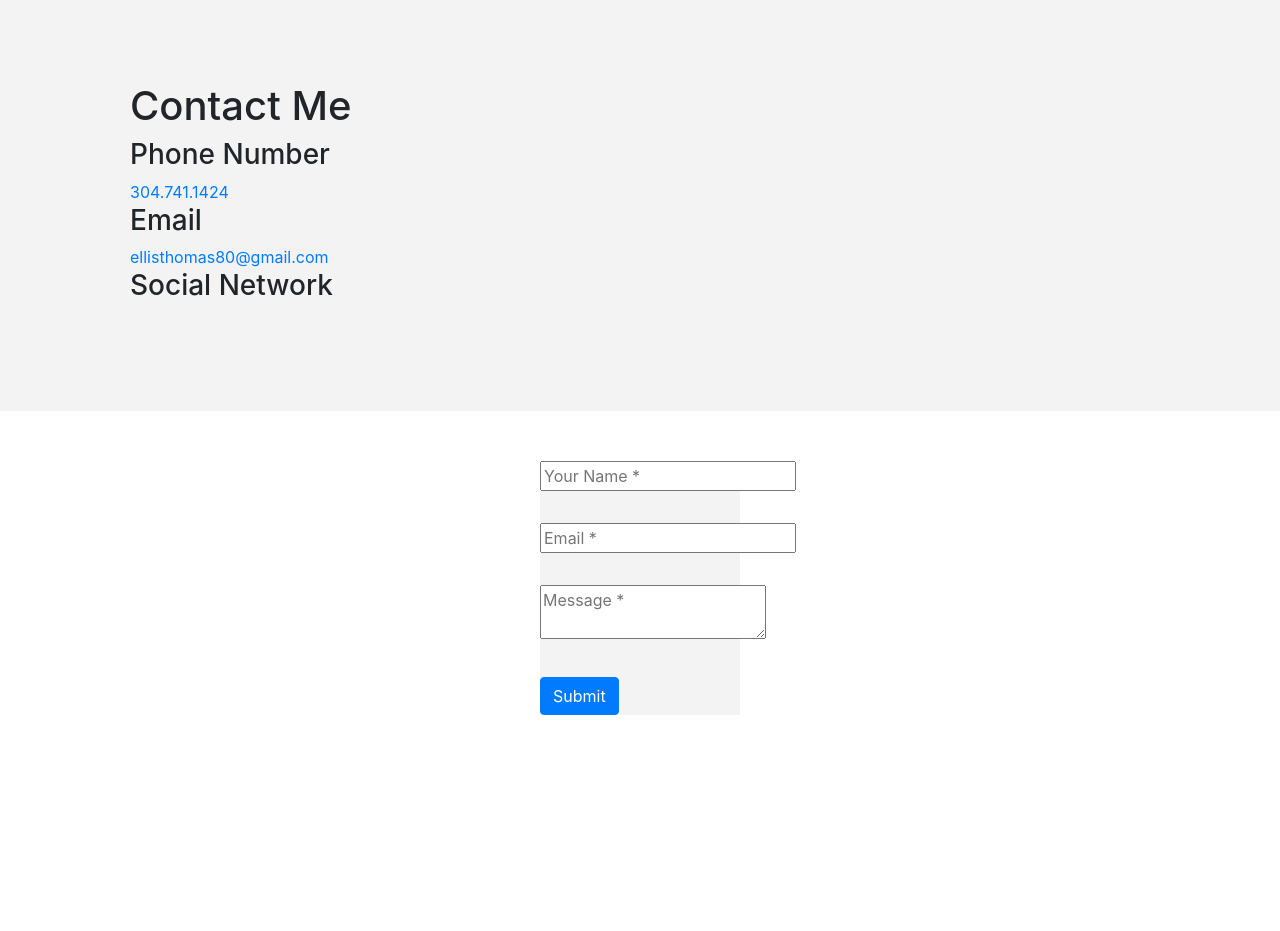
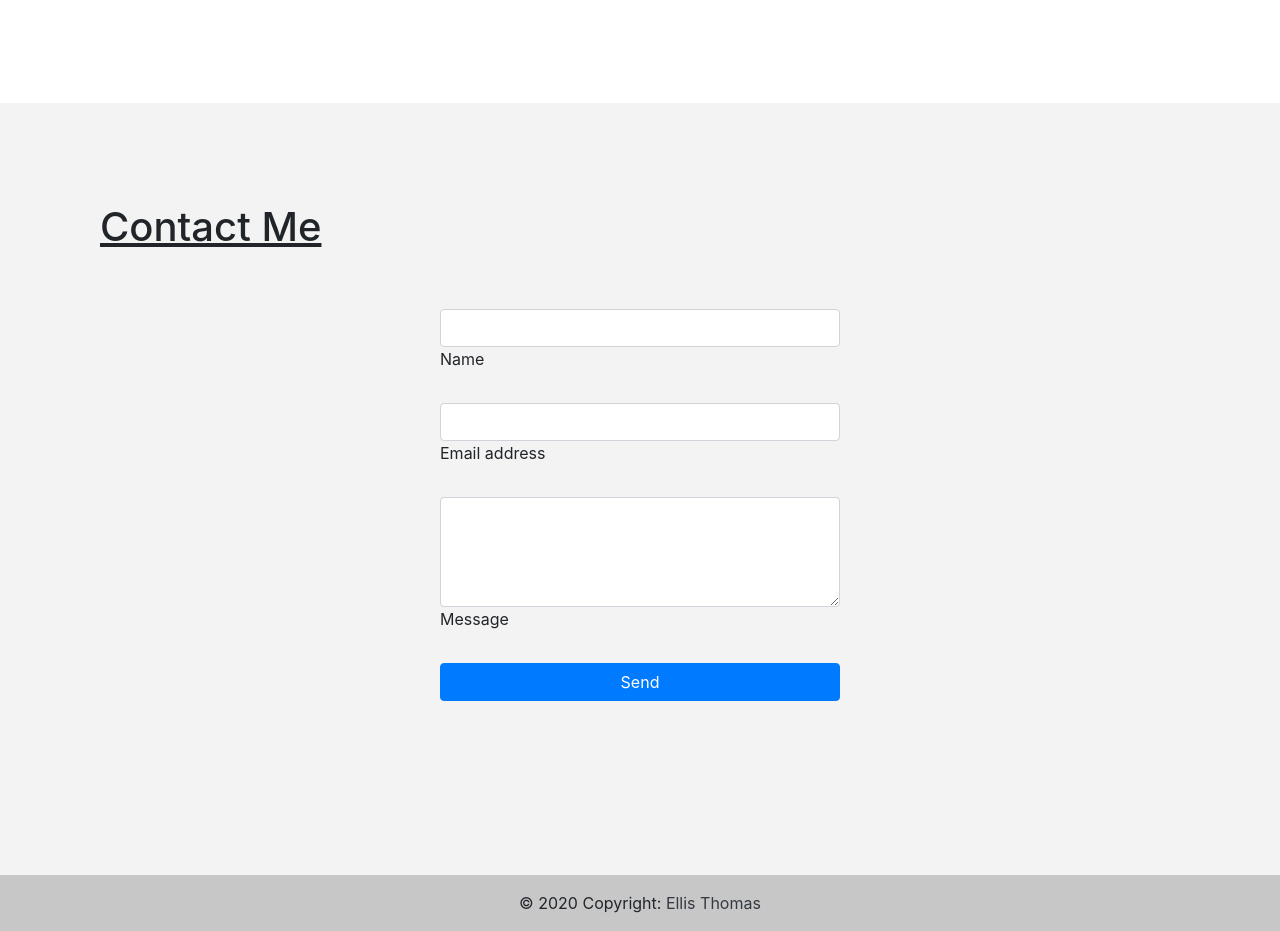
Before and after one commit to ellisthomas/tshirt, a website: page index.html in a window 1280 px wide. Shown: the part 1540-2471 px from the top of the page. Before the commit the page ends 2255 px from the top, so only its background shows below. Drawn offline with nearby package versions, Linux system fonts and the light colour scheme.

Commit message:
contact section

```diff
--- a/index.html
+++ b/index.html
@@ -8,27 +8,23 @@
     <link rel="stylesheet" type="text/css" href="node_modules/bootstrap/dist/css/bootstrap.css">
     <link rel="stylesheet" type="text/css" href="./styles/main.css">
     <link rel="stylesheet" href="https://cdnjs.cloudflare.com/ajax/libs/font-awesome/4.7.0/css/font-awesome.min.css">
-
     <title>E3 Designs</title>
 </head>
 
 <body>
-
-
     <!-- nav -->
-         <nav class="navbar navbar-inverse fixed-top justify-content-center">
+    <nav class="navbar navbar-expand sticky-top justify-content-center">
         <div class="container-fluid">
             <ul class="mx-auto">
                 <li><a href="#designs">DESIGNS</a></li>
                 <li><a href="#services">SERVICES</a></li>
-                    <li><a href="#projects">PROJECTS</a></li>
-                    <li><a href="#about">ABOUT</a></li>
+                <!-- <li><a href="#projects">PROJECTS</a></li> -->
+                <!-- <li><a href="#about">ABOUT</a></li> -->
                 <li><a href="#contact">CONTACT</a></li>
                 <!-- <li><a href="#contact">CONTACT</a></li> -->
             </ul>
         </div>
     </nav>
-
     <section>
         <div class="section" id="home" data-stellar-background-ratio="0.5">
             <h1>Hello, world!</h1>
@@ -39,6 +35,7 @@
     <!-- nav -->
     <!-- gallery -->
     <div class="section" class="container-fluid page-top" id="designs">
+        <h1><u>Designs</u></h1>
         <div class="row">
             <div class="gallery col-lg-3 col-md-4 col-xs-6 thumb">
                 <a href="node_modules/lightbox2/dist/images/powerful-lrg.jpg" data-lightbox="mygallery" data-title="Powerful"> <img src="node_modules/lightbox2/dist/images/powerful.jpg" alt=""></a>
@@ -82,7 +79,7 @@
     <!-- my services  -->
     <section>
         <div class="section" class="container-fluid service" id="services">
-            <h1>Services</h1>
+            <h1><u>Services</u></h1>
             <p>I get asked so much about providing services for out community so I took it one step further. I will be taking in requests and i myself or one of the few people I have used and subcontracted to within my design business. The beauty is you drop your vision to me we discuss your direction and i will complete or distribute your artwork to the proper person on the team if not my</p></br>
             <h1>LOGO DESIGN</h1>
             </br>
@@ -107,6 +104,30 @@
     <!-- contact -->
     <section>
         <div class="section" id="contact">
+            <h1><u>Contact Me</u></h1>
+        <form class="form-box">
+            <!-- Name input -->
+            <div class="form-outline mb-4">
+                <input type="text" id="form4Example1" class="form-control" />
+                <label class="form-label" for="form4Example1">Name</label>
+            </div>
+            <!-- Email input -->
+            <div class="form-outline mb-4">
+                <input type="email" id="form4Example2" class="form-control" />
+                <label class="form-label" for="form4Example2">Email address</label>
+            </div>
+            <!-- Message input -->
+            <div class="form-outline mb-4">
+                <textarea class="form-control" id="form4Example3" rows="4"></textarea>
+                <label class="form-label" for="form4Example3">Message</label>
+            </div>
+            <!-- Submit button -->
+            <button type="submit" class="btn btn-primary btn-block mb-4">Send</button>
+        </form>
+        </div>
+    </section>
+    <!-- <section>
+        <div class="section">
             <div class="container">
                 <div class="col-md-12">
                     <h1 class="size-50">Contact Me</h1>
@@ -117,32 +138,27 @@
                     <a href="tel:304.741.1424">304.741.1424</a>
                     <h3>Email</h3>
                     <a href="mailto:ellisthomas80.com">ellisthomas80@gmail.com</a>
-                <h3>Social Network</h3>
+                    <h3>Social Network</h3> -->
                     <!-- <ul class="social">
                     <a href="#"><img class="icon-social" src="node_modules/lightbox2/dist/images/facebook.png" alt="facebook"></a>
                     <a href="#"><img class="icon-social" src="node_modules/lightbox2/dist/images/instagram.png" alt="instagram"></a>
                 </ul> -->
-                <div class="clearfix"></div>
+                    <!-- <div class="clearfix"></div>
                     <div class="h-50"></div>
                 </div>
             </div>
         </div>
-</section>
-
-<section>
-    <form class="contact-us">
-        <div class="form-group">
-            <input type="text" name="your_name" class="form-group" placeholder="Your Name *">
+    </section> -->
+    <!-- Footer -->
+    <footer class="bg-light text-center text-lg-start">
+        <!-- Copyright -->
+        <div class="text-center p-3" style="background-color: rgba(0, 0, 0, 0.2);">
+            © 2020 Copyright:
+            <a class="text-dark" href="https://mdbootstrap.com/">Ellis Thomas</a>
         </div>
-        <div class="form-group">
-            <input type="text" name="email_address" class="form-group" placeholder="Email *">
-        </div>
-        <div class="form-group">
-            <textarea name="message" class="form-group" placeholder="Message *"></textarea>
-        </div>
-        <button type="submit" class="btn btn-primary">Submit</button>
-    </form>
-</section>
+        <!-- Copyright -->
+    </footer>
+    </footer>
     <!-- ./contact -->
     <!-- my services -->
     <script src="node_modules/lightbox2/dist/js/lightbox-plus-jquery.js"></script>
--- a/styles/main.css
+++ b/styles/main.css
@@ -80,7 +80,8 @@ a.active {
 ==================================================*/
 #home {
   padding: 100px;
-  background: #ffffff;
+  background-image: url("https://www.pexels.com/photo/home-interior-with-garments-on-racks-6347888/");
+
 }
 
 /* designs section
@@ -99,16 +100,14 @@ a.active {
 
 /* contact section
 ==================================================*/
+.form-box {
+  max-width: 500px;
+  margin: auto;
+  padding: 50px;
+}
+
 #contact {
   padding: 100px;
   background: #f3f3f3;
 
 }
-
-form  {
-   margin-left:auto;
-   margin-right:auto;
-   margin-top: 50px;
-   width:200px;
-   background: #f3f3f3;
-}
```
Also changed, not shown: img/pexels-mohamed-khaled-397998.jpg (renamed from pexels-mohamed-khaled-397998.jpg). Lines whose indentation alone changed are shown as unchanged.
